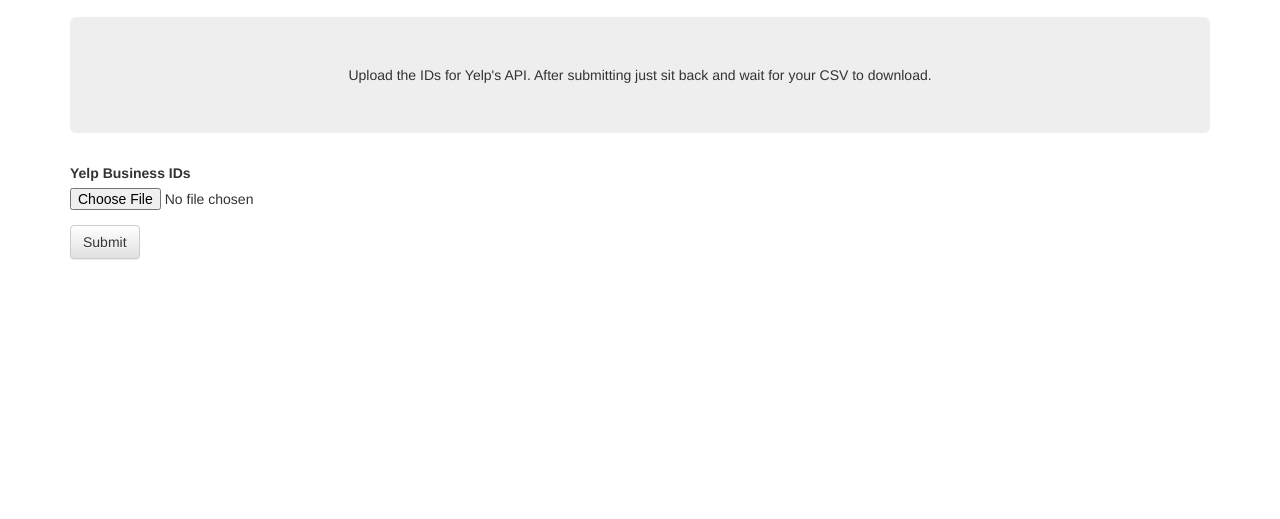
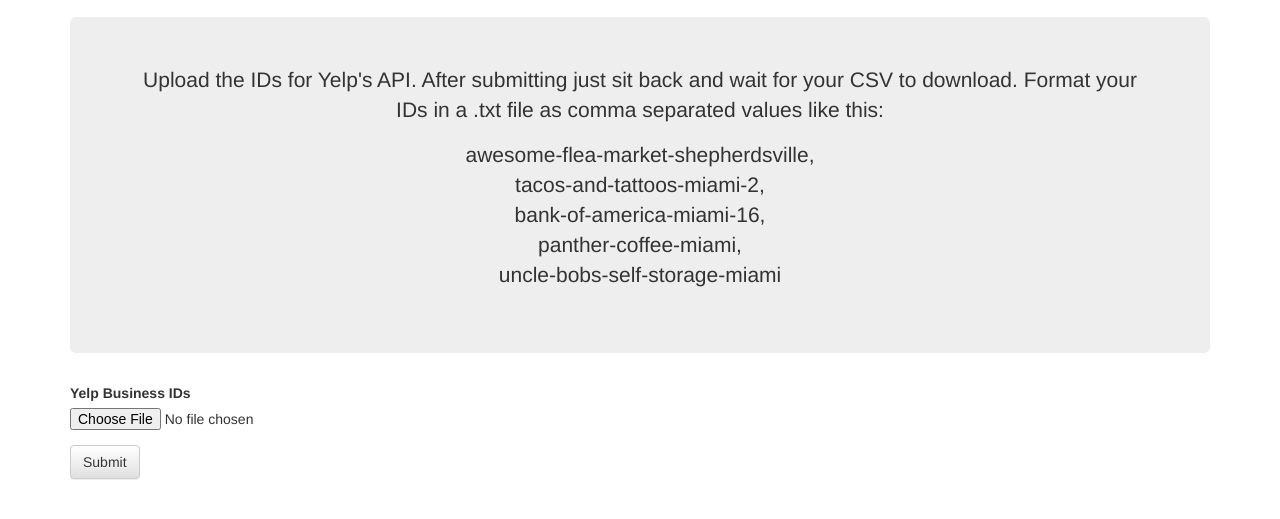
Before and after one commit to lfepp/yelp, a website: page public/views/index.html in a window 1280 px wide. Shown: the part 93-612 px from the top of the page. Drawn offline with nearby package versions, Linux system fonts and the light colour scheme.

Commit message:
Improving copy

```diff
--- a/public/views/index.html
+++ b/public/views/index.html
@@ -9,7 +9,14 @@
 <body>
   <div class="container">
     <h1 class="page-header text-center">Yelp Tool</h1>
-    <p class="jumbotron text-center">Upload the IDs for Yelp's API. After submitting just sit back and wait for your CSV to download.</p>
+    <div class="jumbotron text-center">
+      <p>Upload the IDs for Yelp's API. After submitting just sit back and wait for your CSV to download. Format your IDs in a .txt file as comma separated values like this:</p>
+      <p>awesome-flea-market-shepherdsville,<br>
+      tacos-and-tattoos-miami-2,<br>
+      bank-of-america-miami-16,<br>
+      panther-coffee-miami,<br>
+      uncle-bobs-self-storage-miami</p>
+    </div>
     <form action="input" method="post" enctype="multipart/form-data">
       <div class="form-group">
         <label for="bizIDs">Yelp Business IDs</label>
```
